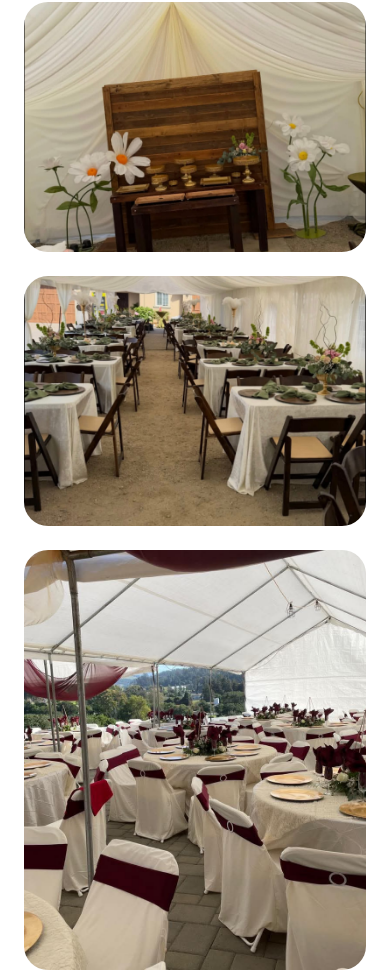
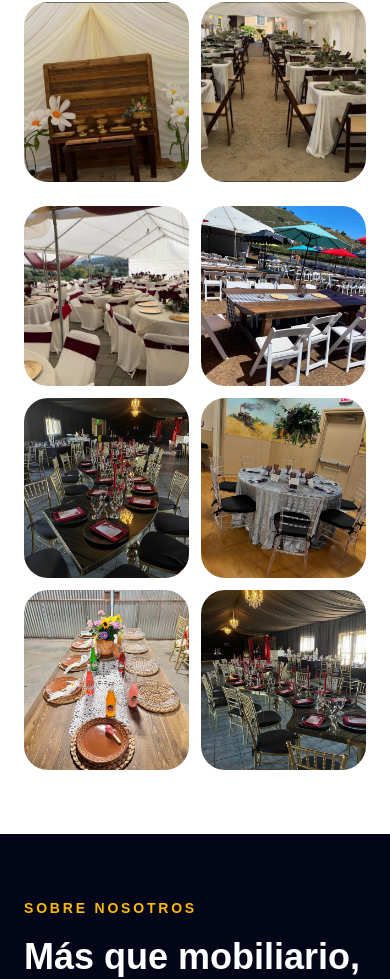
Before and after one commit to diegofdr89-gif/islas-party-rentals, a Next.js app: page / in a window 390 px wide. Shown: the part 6533-7512 px from the top of the page. Built offline with nearby package versions, Linux system fonts and the light colour scheme.

Commit message:
Mejorar galeria y agregar nueva imagen

```diff
--- a/app/page.tsx
+++ b/app/page.tsx
@@ -495,12 +495,12 @@ export default function Home() {
         />
       </div>
 
-      <div className="grid gap-6">
+      <div className="grid grid-cols-2 gap-3 lg:grid-cols-1 lg:gap-6">
         <div className="group overflow-hidden rounded-3xl">
           <img
             src="/images/galeria-evento-2.jpeg"
             alt="Montaje interior de evento"
-            className="h-[250px] w-full object-cover transition duration-500 group-hover:scale-105"
+            className="h-[180px] w-full object-cover transition duration-500 group-hover:scale-105 lg:h-[250px]"
           />
         </div>
 
@@ -508,19 +508,19 @@ export default function Home() {
           <img
             src="/images/galeria-evento-3.jpeg"
             alt="Decoración y montaje para evento"
-            className="h-[250px] w-full object-cover transition duration-500 group-hover:scale-105"
+            className="h-[180px] w-full object-cover transition duration-500 group-hover:scale-105 lg:h-[250px]"
           />
         </div>
       </div>
     </div>
   </div>
   <div className="mx-auto max-w-7xl px-6">
-  <div className="mt-6 grid gap-6 md:grid-cols-2 lg:grid-cols-3">
+  <div className="mt-6 grid grid-cols-2 gap-3 md:gap-6 lg:grid-cols-3">
   <div className="group overflow-hidden rounded-3xl lg:row-span-2">
     <img
       src="/images/galeria-evento-5.jpeg"
       alt="Evento bajo toldo con mesas y sillas"
-      className="h-full min-h-[420px] w-full object-cover transition duration-500 group-hover:scale-105 lg:min-h-[660px]"
+      className="h-[180px] w-full object-cover transition duration-500 group-hover:scale-105 lg:h-full lg:min-h-[420px]"
     />
   </div>
 
@@ -528,7 +528,7 @@ export default function Home() {
     <img
       src="/images/galeria-evento-6.jpeg"
       alt="Montaje exterior con mesas, sillas y sombrillas"
-      className="h-[320px] w-full object-cover transition duration-500 group-hover:scale-105"
+      className="h-[180px] lg:h-[320px] w-full object-cover transition duration-500 group-hover:scale-105"
     />
   </div>
 
@@ -536,7 +536,7 @@ export default function Home() {
     <img
       src="/images/galeria-evento-8.jpeg"
       alt="Montaje elegante con mesas y sillas doradas"
-      className="h-[320px] w-full object-cover transition duration-500 group-hover:scale-105"
+      className="h-[180px] lg:h-[320px] w-full object-cover transition duration-500 group-hover:scale-105"
     />
   </div>
 
@@ -544,7 +544,7 @@ export default function Home() {
     <img
       src="/images/galeria-evento-7.jpeg"
       alt="Mesa elegante con sillas transparentes"
-      className="h-[320px] w-full object-cover transition duration-500 group-hover:scale-105"
+      className="h-[180px] lg:h-[320px] w-full object-cover transition duration-500 group-hover:scale-105"
     />
   </div>
 
@@ -552,9 +552,16 @@ export default function Home() {
     <img
       src="/images/galeria-evento-9.jpeg"
       alt="Mesa de madera decorada para celebración"
-      className="h-[320px] w-full object-cover transition duration-500 group-hover:scale-105"
+      className="h-[180px] lg:h-[320px] w-full object-cover transition duration-500 group-hover:scale-105"
     />
   </div>
+  <div className="group overflow-hidden rounded-3xl">
+  <img
+    src="/images/galeria-evento-10.jpeg"
+    alt="Montaje elegante con mesas, sillas doradas y decoración en tonos rojo y negro"
+    className="h-[180px] w-full object-cover transition duration-500 group-hover:scale-105 lg:h-[320px]"
+  />
+</div>
 </div>
 </div>
 </section>
```
Also changed, not shown: public/images/galeria-evento-10.jpeg (added).
